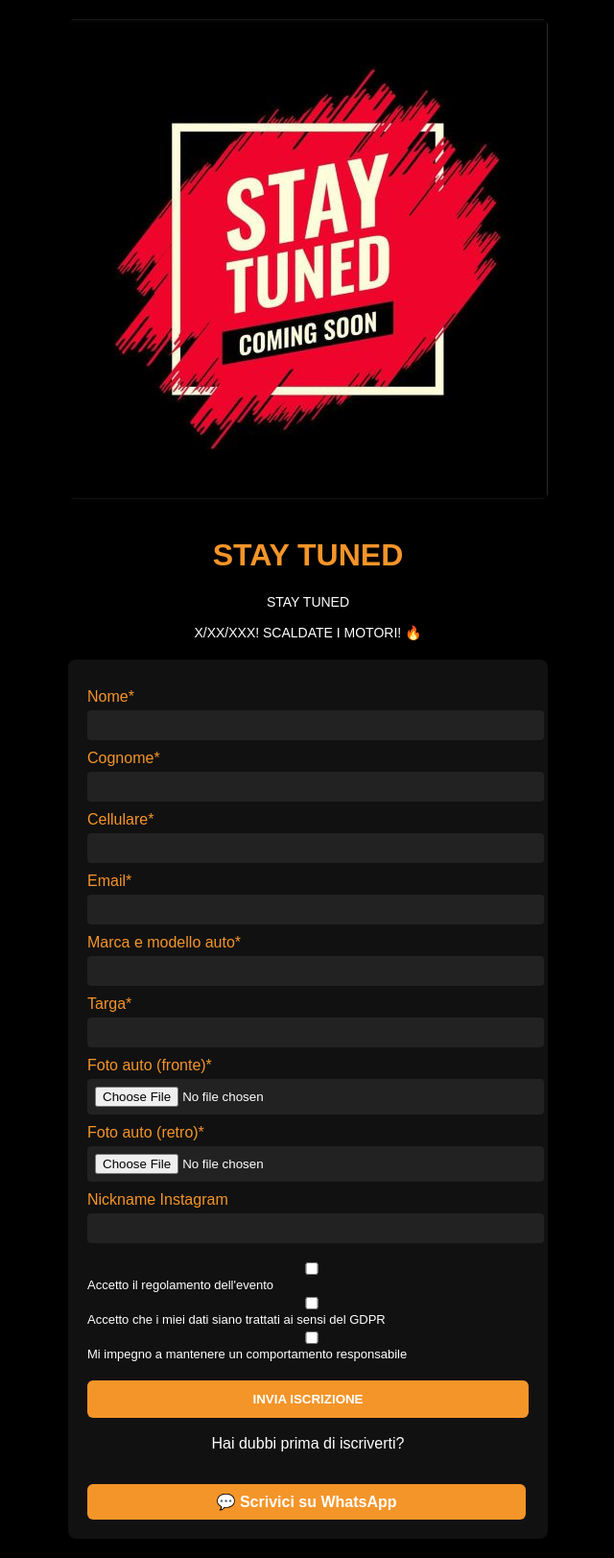
After one commit to NightRiders57/Route57KM3, a Flask app: page /smp in a window 1280 px wide. The commit adds this page. Shown: the whole page at 96% size, without its empty margins (319-959 px from the left). Run offline with Flask 3, Linux system fonts and the light colour scheme; parts of the project's set-up code (start-up, migrations or seed data) failed here and were passed over.

Commit message:
AGG MULTI EVENTO

```diff
--- a/app.py
+++ b/app.py
@@ -62,9 +62,13 @@ def invia_notifica_telegram(messaggio):
     except Exception as e:
         print("Errore Telegram:", e)
 
-@app.route('/')
-def index():
-    return render_template('index.html')
+@app.route('/pitlane57')
+def pitlane57():
+    return render_template('pitlane57.html')
+
+@app.route('/smp')
+def smp():
+    return render_template('smp.html')
 
 
 # --- Routes ---
--- /dev/null
+++ b/templates/smp.html
@@ -0,0 +1,107 @@
+<!DOCTYPE html>
+<html lang="it">
+<head>
+  <meta charset="UTF-8">
+  <meta name="viewport" content="width=device-width, initial-scale=1.0">
+  <title>NIGHT RIDERS EVENTS - Iscrizione</title>
+  <link rel="stylesheet" href="{{ url_for('static', filename='style.css') }}">
+</head>
+<body>
+  <div class="container">
+    <img src="{{ url_for('static', filename='locandina2.jpg') }}" alt="Locandina" class="locandina">
+    <h1>STAY TUNED</h1>
+    <p class="descrizione">
+      STAY TUNED<br>
+      <br>
+      X/XX/XXX! SCALDATE I MOTORI! 🔥
+    </p>
+
+    <!-- Overlay caricamento -->
+    <div id="loading-overlay" style="
+      display:none;
+      position:fixed;
+      top:0; left:0;
+      width:100%; height:100%;
+      background:rgba(0,0,0,0.8);
+      color:#fff;
+      font-size:28px;
+      text-align:center;
+      padding-top:20%;
+      z-index:9999;
+    ">
+      ⏳ Caricamento iscrizione, attendi...
+    </div>
+
+    <form id="iscrizione-form" action="/invia" method="POST" enctype="multipart/form-data">
+
+      <label>Nome*</label>
+      <input type="text" name="nome" required>
+
+      <label>Cognome*</label>
+      <input type="text" name="cognome" required>
+
+      <label>Cellulare*</label>
+      <input type="text" name="cellulare" required>
+
+      <label>Email*</label>
+      <input type="email" name="email" required>
+
+      <label>Marca e modello auto*</label>
+      <input type="text" name="auto" required>
+
+      <label>Targa*</label>
+      <input type="text" name="targa" required>
+
+      <label>Foto auto (fronte)*</label>
+      <input type="file" name="foto1" accept="image/*" required>
+
+      <label>Foto auto (retro)*</label>
+      <input type="file" name="foto2" accept="image/*" required>
+
+      <!-- <label>Numero passeggeri (te compreso)*</label>
+      <input type="number" name="passeggeri" min="1" required> -->
+
+      <!-- <label>Indica se tu o il tuo/tuoi passeggeri avete intolleranze alimentari e ti ricontatteremo*</label>
+        <select name="intolleranze" required>
+        <option value="">-- Seleziona --</option>
+        <option value="Sì">Sì</option>
+        <option value="No">No</option>
+      </select> -->
+
+      <!-- <label>Indica che andatura vorresti tenere ( non è vincolante )*</label>
+      <select name="andatura" required>
+        <option value="">-- Seleziona --</option>
+        <option value="Veloce">Veloce</option>
+        <option value="Andante">Andante</option>
+        <option value="Passeggiata">Passeggiata</option>
+      </select> -->
+
+      <label>Nickname Instagram</label>
+      <input type="text" name="instagram">
+
+      <div class="checkbox">
+        <input type="checkbox" required> Accetto il regolamento dell'evento<br>
+        <input type="checkbox" required> Accetto che i miei dati siano trattati ai sensi del GDPR<br>
+        <input type="checkbox" required> Mi impegno a mantenere un comportamento responsabile<br>
+      </div>
+
+      <button type="submit">INVIA ISCRIZIONE</button><br><br>
+      <center>Hai dubbi prima di iscriverti?</center>
+      <br>
+      <a href="https://wa.me/393513048891?text=Ciao!%20Ho%20una%20domanda%20sull’iscrizione%20al%20Route57%20KM.3"
+         target="_blank"
+         class="whatsapp-btn">
+      💬 Scrivici su WhatsApp
+      </a>
+    </form>
+  </div>
+  <script>
+    const form = document.getElementById('iscrizione-form');
+    const overlay = document.getElementById('loading-overlay');
+
+    form.addEventListener('submit', () => {
+      overlay.style.display = 'block';
+    });
+  </script>
+</body>
+</html>
```
Also changed, not shown: templates/home.html (+4 -4 lines), templates/index.html (deleted, +0 -107 lines), templates/pitlane57.html (added, +107 -0 lines), static/locandina2.jpg.
